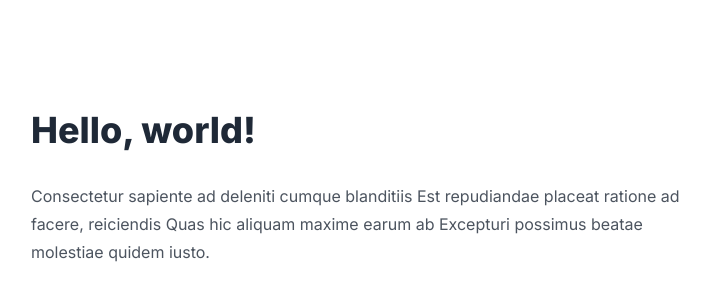
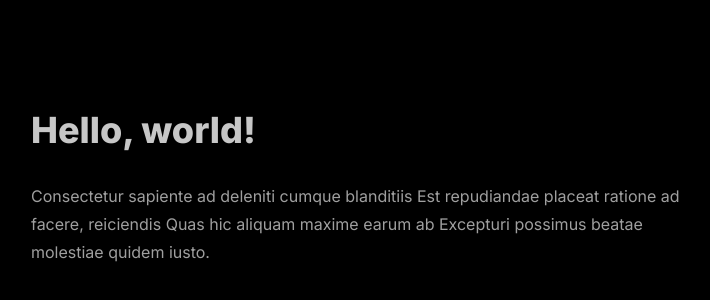
Before and after one commit to pedro-valdez/vslzr, a Next.js app: page / in a window 1280 px wide. Shown: the part 212-512 px from the top of the page, without its empty margins (281-991 px from the left). Built offline with nearby package versions, Linux system fonts and the light colour scheme.

Commit message:
Changed theme to black

```diff
--- a/app/layout.tsx
+++ b/app/layout.tsx
@@ -14,7 +14,7 @@ export default function RootLayout({
   children: React.ReactNode
 }) {
   return (
-    <html lang="en">
+    <html lang="en" date-theme="black">
       <body className={inter.className}>{children}</body>
     </html>
   )
--- a/tailwind.config.js
+++ b/tailwind.config.js
@@ -18,4 +18,7 @@ module.exports = {
 		require('@tailwindcss/typography'),
 		require("daisyui"),
 	],
+	daisyui: {
+		themes: ["black"],
+	},
 }
```
